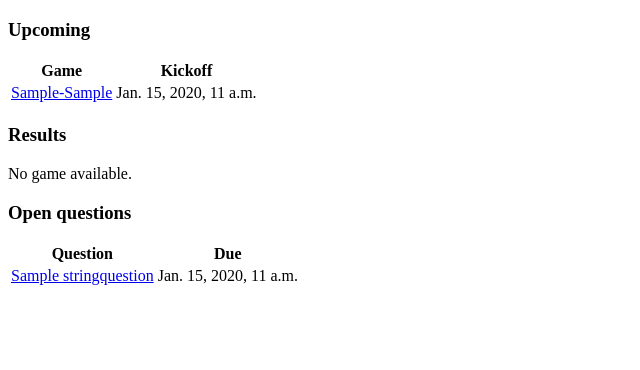
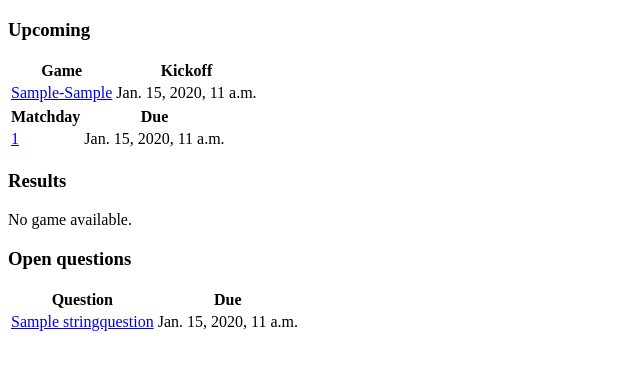
Before and after one commit to bertadenes/tippelde, a Django app: page /games/ in a window 1280 px wide. Shown: the part 32-402 px from the top of the page, without its empty margins (0-640 px from the left). Run offline with Django 3.2, Linux system fonts and the light colour scheme; a user stored in the database is signed in; tables that the repository leaves empty hold one stand-in row (values such as "Sample post").

Commit message:
Adding survivor to the games tab

```diff
--- a/templates/games.html
+++ b/templates/games.html
@@ -25,6 +25,41 @@
 {% else %}
 <p>No game available.</p>
 {% endif %}
+
+{% if open_rounds %}
+<table>
+    <tr>
+        <th>Matchday</th>
+        <th>Due</th>
+    </tr>
+    {% for r in open_rounds %}
+    <tr>
+        <td><a href="{% url 'round' r.id %}">{{ r.matchday }}</a></td>
+        <td>{{ r.due }}</td>
+    </tr>
+    {% endfor %}
+</table>
+{% else %}
+<p>No round available.</p>
+{% endif %}
+{% if past_rounds %}
+<h3>Previous matchdays and guesses</h3>
+<table>
+    <tr>
+        <th>Matchday</th>
+        <th>Guess</th>
+        <th>Victorious teams</th>
+    </tr>
+    {% for r in past_rounds %}
+    <tr>
+        <td><a href="{% url 'round' r.question_id %}">{{ r.question.matchday }}</a></td>
+        <td>{{ r.answer }}</td>
+        <td>{{ r.question.correct_answer }}</td>
+    </tr>
+    {% endfor %}
+</table>
+{% endif %}
+
 <h3>Results</h3>
 {% if results %}
 <table>
--- a/tippelde/views.py
+++ b/tippelde/views.py
@@ -42,7 +42,11 @@ def games(request):
     results = Game.objects.order_by('-kickoff').exclude(kickoff__gte=now)
     sqs = StringQuestion.objects.order_by('due').filter(due__gte=now)
     # nqs = NumericQuestion.objects.order_by('due').filter(due__gte=now)
-    context = {'results': results, 'upcoming': upcoming, 'sqs': sqs}
+    open_rounds = SurvivorRound.objects.filter(due__gte=now).order_by('-matchday')
+    past_rounds = SurvivorGuess.objects.filter(user=request.user,
+                                               question__due__lt=now).order_by('-question__matchday')
+    context = {'results': results, 'upcoming': upcoming, 'sqs': sqs, 'open_rounds': open_rounds,
+               'past_rounds': past_rounds}
     return render(request, 'games.html', context)
 
 
```
Lines whose indentation alone changed are shown as unchanged.
